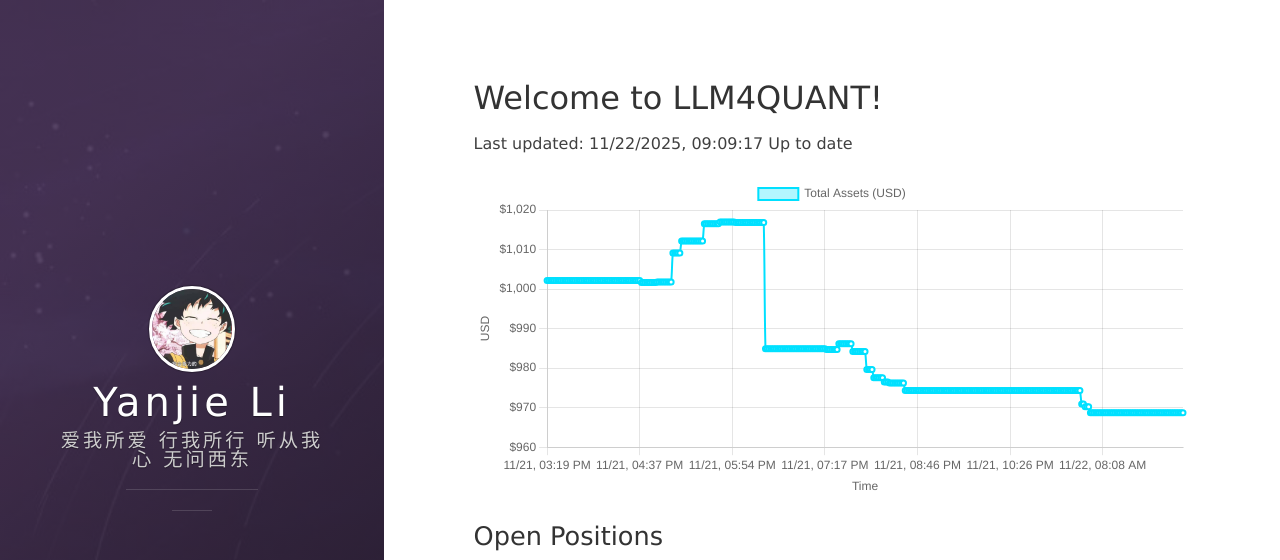
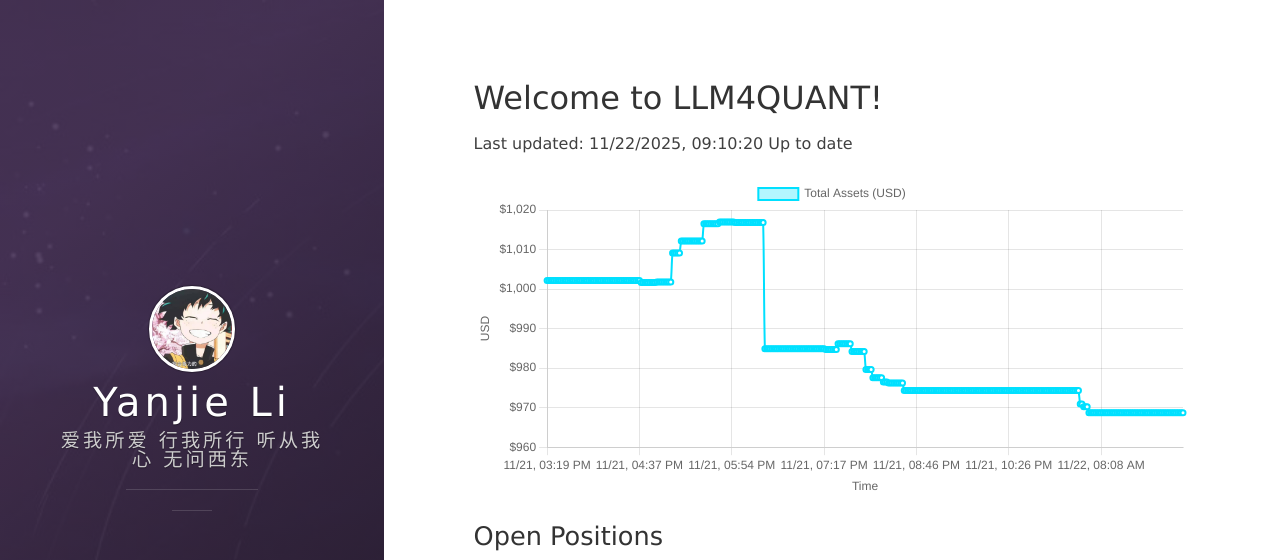
Before and after one commit to leeyegy/leeyegy.github.io, a Jekyll site: the page built from live-trading.html, in a window 1280 px wide and 1026 px high. Shown: the top 560 px of the window. Built offline with Jekyll 4.4.1, drawn with Linux system fonts in a browser that asks for light colours; nearby versions of some CDN libraries.

Commit message:
AccountMonitor: update balance history 2025-11-22T17:10:20+08:00

```diff
--- a/assets/data/binance/balance-history.json
+++ b/assets/data/binance/balance-history.json
@@ -1,5 +1,5 @@
 {
-  "generatedAt": "2025-11-22T17:09:17+08:00",
+  "generatedAt": "2025-11-22T17:10:20+08:00",
   "asset": "total_usd_value",
   "history": [
     {
@@ -1461,6 +1461,10 @@
     {
       "timestamp": "2025-11-22T17:09:17+08:00",
       "totalUsd": 968.69074819
+    },
+    {
+      "timestamp": "2025-11-22T17:10:20+08:00",
+      "totalUsd": 968.69074819
     }
   ]
 }
```
